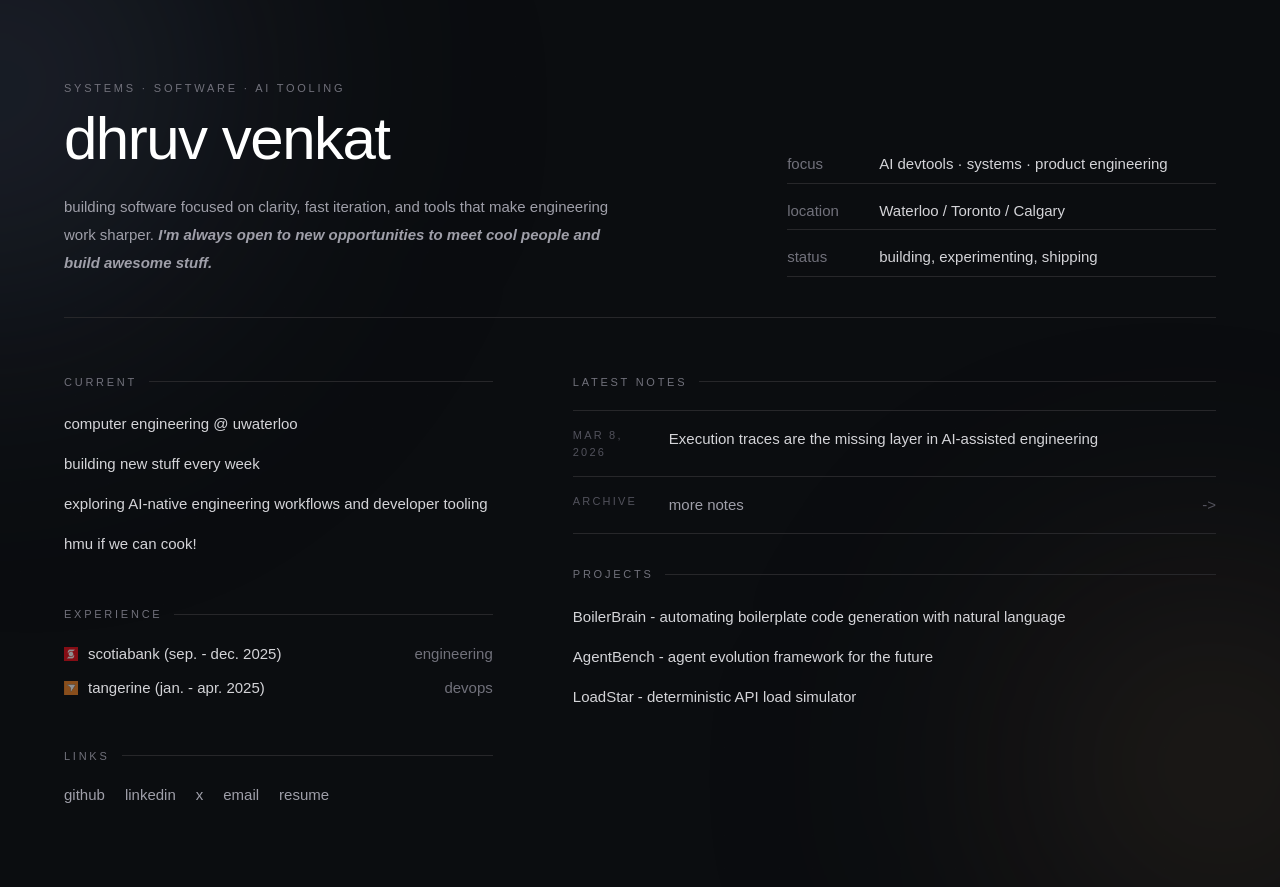
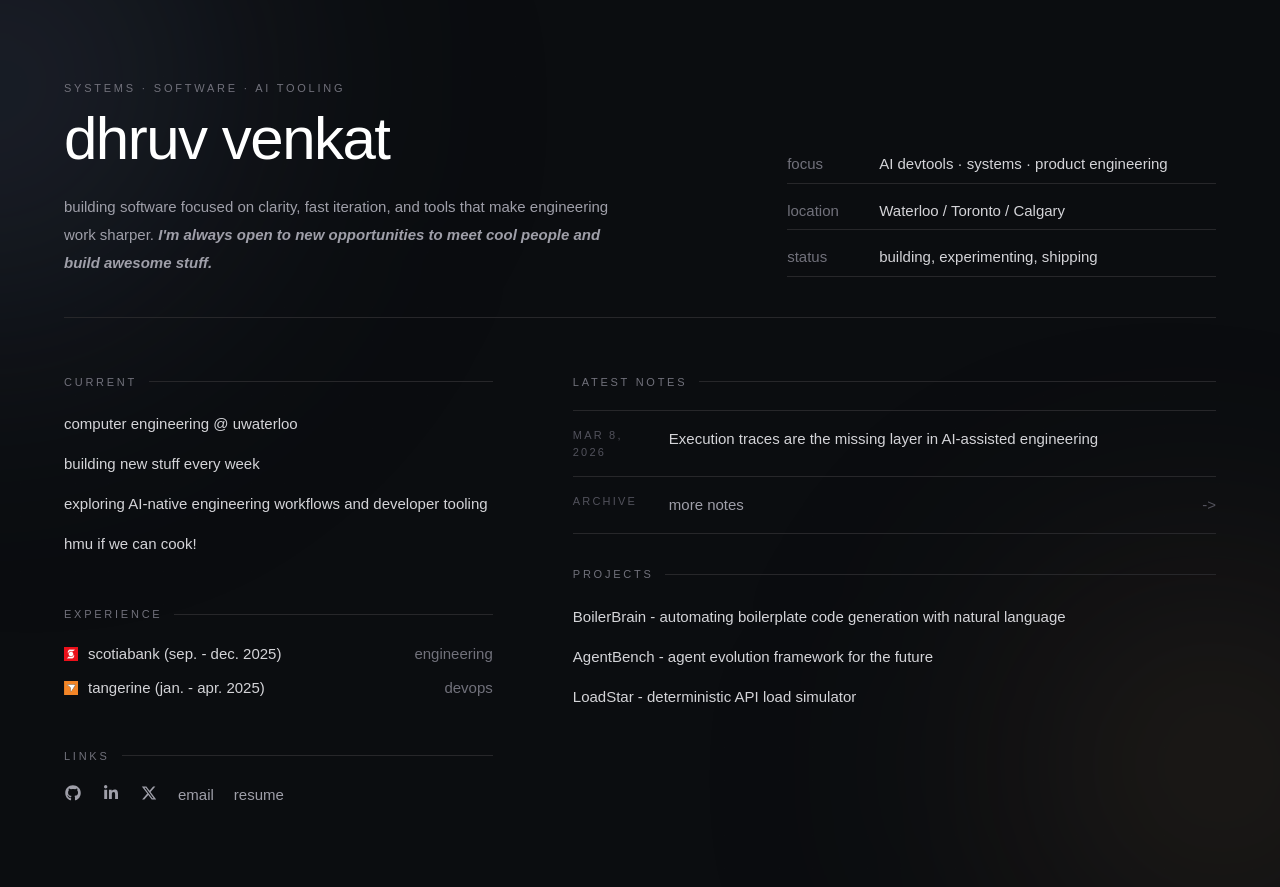
Before and after one commit to dhruvvenkat/personalwebsite, a Next.js app in the folder dhruvs-site/: page / in a window 1280 px wide. Built offline with nearby package versions, Linux system fonts and the light colour scheme.

Commit message:
minor fixes and added icons in place of links

```diff
--- a/dhruvs-site/package.json
+++ b/dhruvs-site/package.json
@@ -11,7 +11,8 @@
   "dependencies": {
     "next": "16.1.6",
     "react": "19.2.3",
-    "react-dom": "19.2.3"
+    "react-dom": "19.2.3",
+    "react-icons": "^5.6.0"
   },
   "devDependencies": {
     "@tailwindcss/postcss": "^4",
--- a/dhruvs-site/src/app/page.tsx
+++ b/dhruvs-site/src/app/page.tsx
@@ -1,5 +1,7 @@
 import Image from "next/image";
 import Link from "next/link";
+import type { IconType } from "react-icons";
+import { FaGithub, FaLinkedinIn, FaXTwitter } from "react-icons/fa6";
 
 import { AmbientBackground } from "./components/ambient-background";
 import { Panel } from "./components/panel";
@@ -49,12 +51,28 @@ export default function DhruvSystemsPortfolio() {
   ];
 
   const links = [
-    { label: "github", href: "https://github.com/dhruvvenkat" },
-    { label: "linkedin", href: "https://www.linkedin.com/in/dhruv-venkat/" },
-    { label: "x", href: "https://x.com/wakeupitsdhruv" },
+    {
+      label: "github",
+      href: "https://github.com/dhruvvenkat",
+      icon: FaGithub,
+    },
+    {
+      label: "linkedin",
+      href: "https://www.linkedin.com/in/dhruv-venkat/",
+      icon: FaLinkedinIn,
+    },
+    {
+      label: "x",
+      href: "https://x.com/wakeupitsdhruv",
+      icon: FaXTwitter,
+    },
     { label: "email", href: "mailto:dvenkat@uwaterloo.ca" },
     { label: "resume", href: "/dhruv-venkat-resume.pdf" },
-  ];
+  ] satisfies Array<{
+    label: string;
+    href: string;
+    icon?: IconType;
+  }>;
 
   return (
     <main className="relative isolate min-h-screen overflow-hidden bg-[#0b0d10] text-zinc-200 selection:bg-zinc-700 selection:text-white">
@@ -121,7 +139,7 @@ export default function DhruvSystemsPortfolio() {
                         width={14}
                         height={14}
                         aria-hidden="true"
-                        className="h-[14px] w-[14px] shrink-0 opacity-55"
+                        className="h-[14px] w-[14px] shrink-0 opacity-100"
                       />
                       <span>{exp.company}</span>
                     </span>
@@ -139,9 +157,16 @@ export default function DhruvSystemsPortfolio() {
                     href={link.href}
                     target="_blank"
                     rel="noreferrer"
+                    aria-label={link.label}
                     className="transition hover:text-white"
                   >
-                    {link.label}
+                    {link.icon ? (
+                      <span className="flex h-[18px] w-[18px] items-center justify-center text-[16px]">
+                        <link.icon aria-hidden="true" />
+                      </span>
+                    ) : (
+                      link.label
+                    )}
                   </a>
                 ))}
               </div>
```
Also changed, not shown: 1 other file (tests, documents, lock files or other folders).
